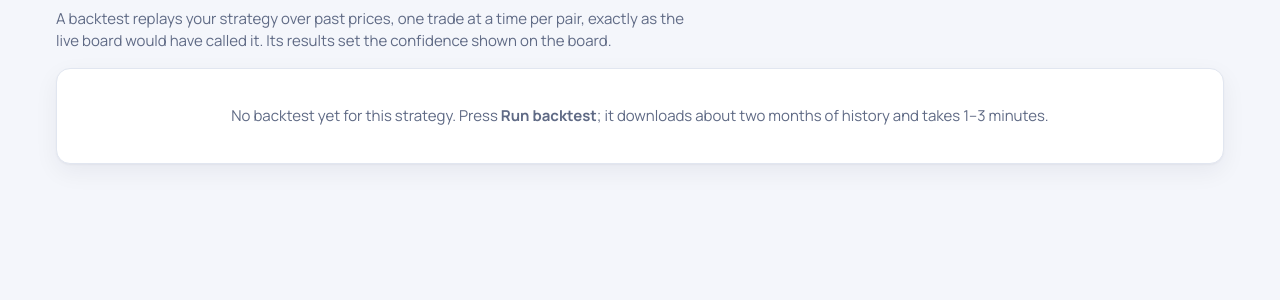
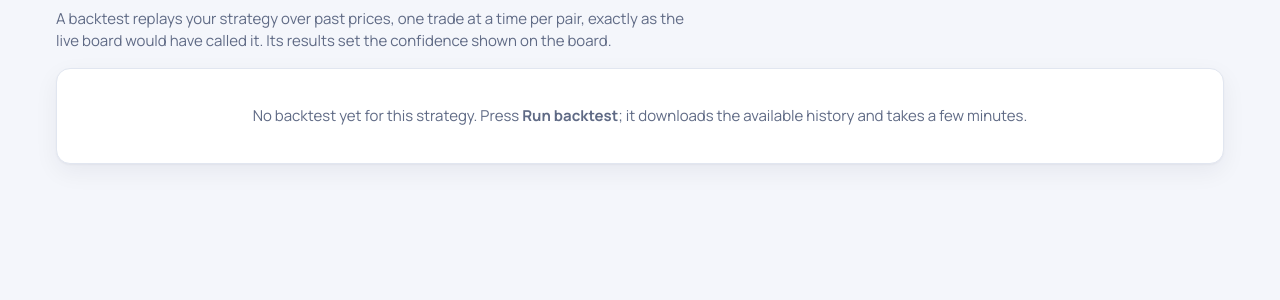
Before and after one commit to Adebowale-123/SignalDesk-FX, a Django app: page /backtests/ in a window 1280 px wide. Shown: the part 126-426 px from the top of the page. Run offline with Django 5.2, Linux system fonts and the light colour scheme; the visitor is signed in with stand-in values (Sample User, id 1).

Commit message:
Backtests page: say the first backtest is running instead of 'no backtest yet'
Co-Authored-By: Claude Opus 5.5 <noreply@anthropic.com>

```diff
--- a/templates/signals/backtests.html
+++ b/templates/signals/backtests.html
@@ -62,6 +62,10 @@
 </section>
 {% endif %}
 {% else %}
-  <div class="card empty">No backtest yet for this strategy.{% if user.is_staff %} Press <b>Run backtest</b>; it downloads about two months of history and takes 1–3 minutes.{% endif %}</div>
+  {% if running %}
+  <div class="card empty">The first backtest is running: downloading price history and replaying the strategy over every pair. Results appear here automatically in a few minutes.</div>
+  {% else %}
+  <div class="card empty">No backtest yet for this strategy.{% if user.is_staff %} Press <b>Run backtest</b>; it downloads the available history and takes a few minutes.{% endif %}</div>
+  {% endif %}
 {% endif %}
 {% endblock %}
```
